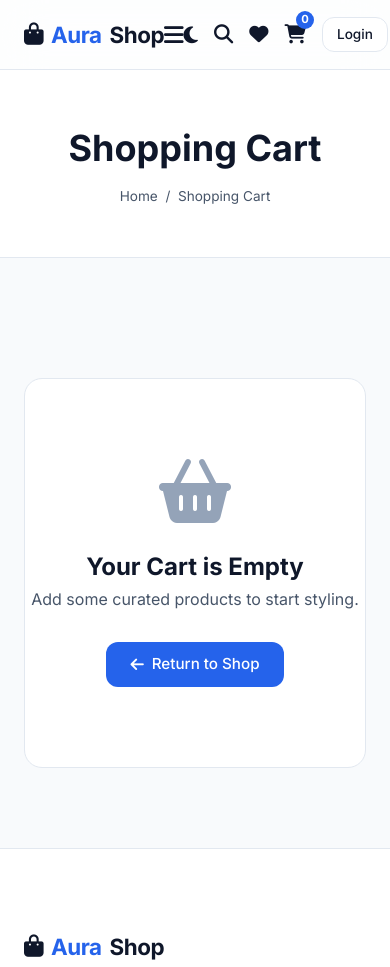
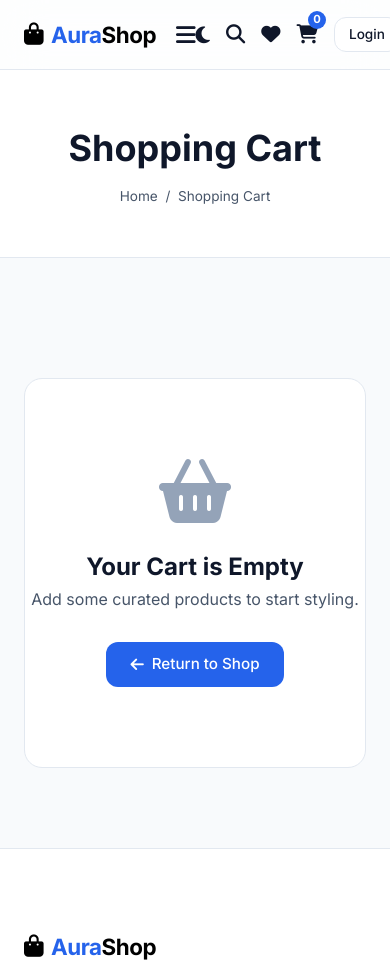
Before and after one commit to Raghul-cmd/AuraShop, a website: page cart.html in a window 390 px wide. Shown: the top 967 px of the page. Drawn offline with Linux system fonts and the light colour scheme.

Commit message:
Standardize branding layout, currency symbols to INR, simulated payment gateway, and contact updates

```diff
--- a/cart.html
+++ b/cart.html
@@ -4,7 +4,7 @@
 <head>
   <meta charset="UTF-8">
   <meta name="viewport" content="width=device-width, initial-scale=1.0">
-  <title>Shopping Cart - AuraShop</title>
+  <title>Shopping Cart - aurashop</title>
   <link rel="stylesheet" href="css/style.css">
   <link rel="stylesheet" href="css/responsive.css">
   <link rel="stylesheet" href="https://cdnjs.cloudflare.com/ajax/libs/font-awesome/6.4.0/css/all.min.css">
--- a/css/responsive.css
+++ b/css/responsive.css
@@ -27,6 +27,11 @@
 }
 
 @media (max-width: 768px) {
+  .logo {
+    margin-right: 20px;
+    flex-shrink: 0;
+  }
+
   .hero-grid {
     grid-template-columns: 1fr;
     text-align: center;
--- a/css/style.css
+++ b/css/style.css
@@ -253,14 +253,22 @@ body.dark-mode header {
   font-size: 1.4rem;
   font-weight: 700;
   letter-spacing: -0.5px;
-  color: var(--text-primary);
+  color: #000000;
   display: flex;
   align-items: center;
   gap: 8px;
 }
 
+body.dark-mode .logo {
+  color: #ffffff;
+}
+
 .logo span {
   color: var(--primary);
+}
+
+.logo > span {
+  color: inherit;
 }
 
 nav ul {
--- a/js/app.js
+++ b/js/app.js
@@ -1,7 +1,7 @@
 // Global Bootstrapper & UI Layout Manager
 
 // Self-invoking page preloader
-(function() {
+(function () {
   const preloader = document.createElement('div');
   preloader.id = 'preloader';
   preloader.style.cssText = `
@@ -19,8 +19,8 @@
   `;
   preloader.innerHTML = `
     <div style="text-align: center; font-family: sans-serif;">
-      <div style="font-size: 2.2rem; font-weight: 800; letter-spacing: -0.5px; color: var(--text-primary, #0f172a); display: flex; align-items: center; gap: 10px; margin-bottom: 20px; justify-content: center; animation: loaderPulse 1.5s infinite ease-in-out;">
-        <i class="fas fa-shopping-bag" style="color: #2563eb;"></i> <span style="color: #2563eb;">Aura</span>Shop
+      <div style="font-size: 2.2rem; font-weight: 800; letter-spacing: -0.5px; color: #000000; display: flex; align-items: center; gap: 10px; margin-bottom: 20px; justify-content: center; animation: loaderPulse 1.5s infinite ease-in-out;">
+        <i class="fas fa-shopping-bag" style="color: #2563eb;"></i> <span><span style="color: #2563eb;">Aura</span>Shop</span>
       </div>
       <div style="width: 120px; height: 3px; background-color: var(--border, #e2e8f0); border-radius: 3px; overflow: hidden; margin: 0 auto;">
         <div style="width: 0%; height: 100%; background-color: #2563eb; animation: loadingProgress 1.2s forwards cubic-bezier(0.1, 0.8, 0.3, 1);"></div>
@@ -81,7 +81,7 @@ function renderHeaderFooter() {
     headerElem.innerHTML = `
       <div class="container header-container">
         <a href="index.html" class="logo">
-          <i class="fas fa-shopping-bag"></i> <span>Aura</span>Shop
+          <i class="fas fa-shopping-bag"></i> <span><span>Aura</span>Shop</span>
         </a>
         <button class="menu-toggle" id="menu-toggle-btn" aria-label="Toggle Menu">
           <i class="fas fa-bars"></i>
@@ -108,11 +108,11 @@ function renderHeaderFooter() {
         <div class="footer-grid">
           <div class="footer-col">
             <a href="index.html" class="logo" style="margin-bottom: 15px;">
-              <i class="fas fa-shopping-bag"></i> <span>Aura</span>Shop
+              <i class="fas fa-shopping-bag"></i> <span><span>Aura</span>Shop</span>
             </a>
             <p>Experience premium curation and sleek style. We deliver elegance directly to your doorstep.</p>
             <div class="social-links">
-              <a href="mailto:support@aurashop.com" class="btn-icon" title="Email Us"><i class="fas fa-envelope"></i></a>
+              <a href="mailto:svrcloudtech@gmail.com" class="btn-icon" title="Email Us"><i class="fas fa-envelope"></i></a>
               <a href="https://wa.me/15552345678" target="_blank" class="btn-icon" title="WhatsApp Us"><i class="fab fa-whatsapp"></i></a>
               <a href="tel:+15552345678" class="btn-icon" title="Call Us"><i class="fas fa-phone-alt"></i></a>
             </div>
```
